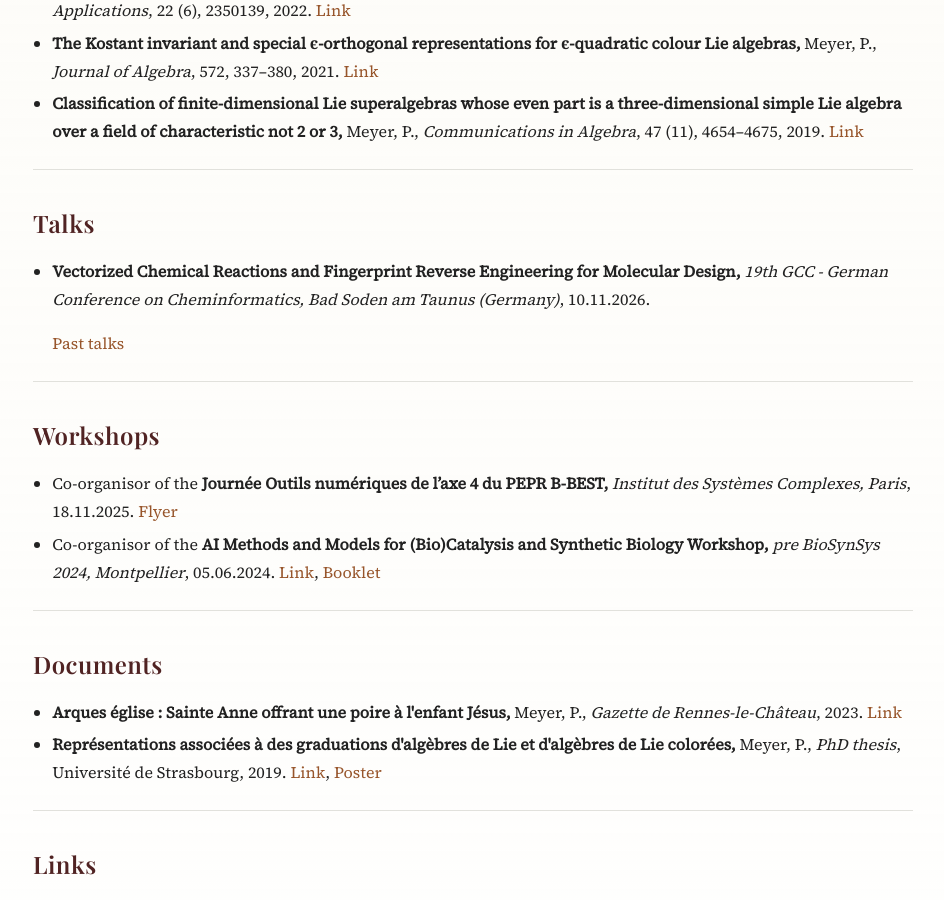
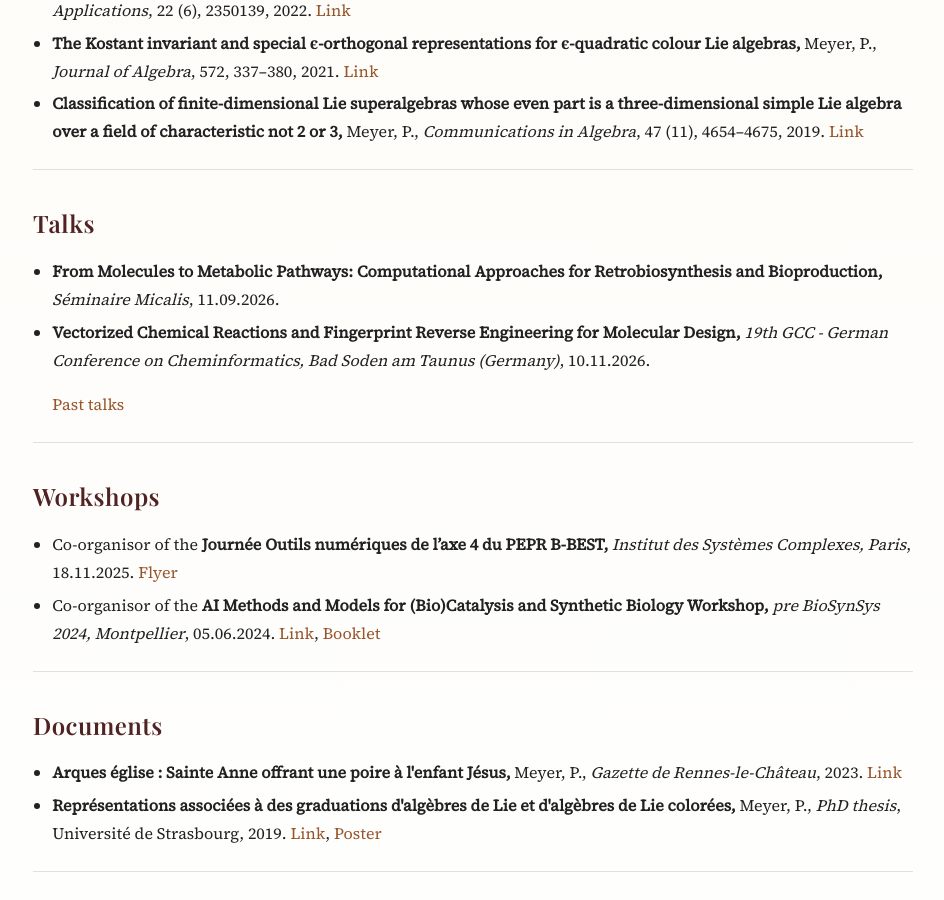
Before and after one commit to PhilippeMeyer68/philippemeyer68.github.io, a Jekyll site: the page built from index.md, in a window 1280 px wide and 900 px high, scrolled down 1696 px. Shown: the whole window, without its empty margins (167-1111 px from the left). Built offline with Jekyll 4.4.1, drawn with Linux system fonts in a browser that asks for light colours.

Commit message:
feat: Micalis talk

```diff
--- a/index.md
+++ b/index.md
@@ -172,6 +172,10 @@ title: "Home"
   <ul>
 
 <li>
+  <strong>From Molecules to Metabolic Pathways: Computational Approaches for Retrobiosynthesis and Bioproduction, </strong>
+  <em>Séminaire Micalis</em>, 11.09.2026.
+</li>
+<li>
   <strong>Vectorized Chemical Reactions and Fingerprint Reverse Engineering for Molecular Design, </strong>
   <em>19th GCC - German Conference on Cheminformatics, Bad Soden am Taunus (Germany)</em>, 10.11.2026.
 </li>
```
